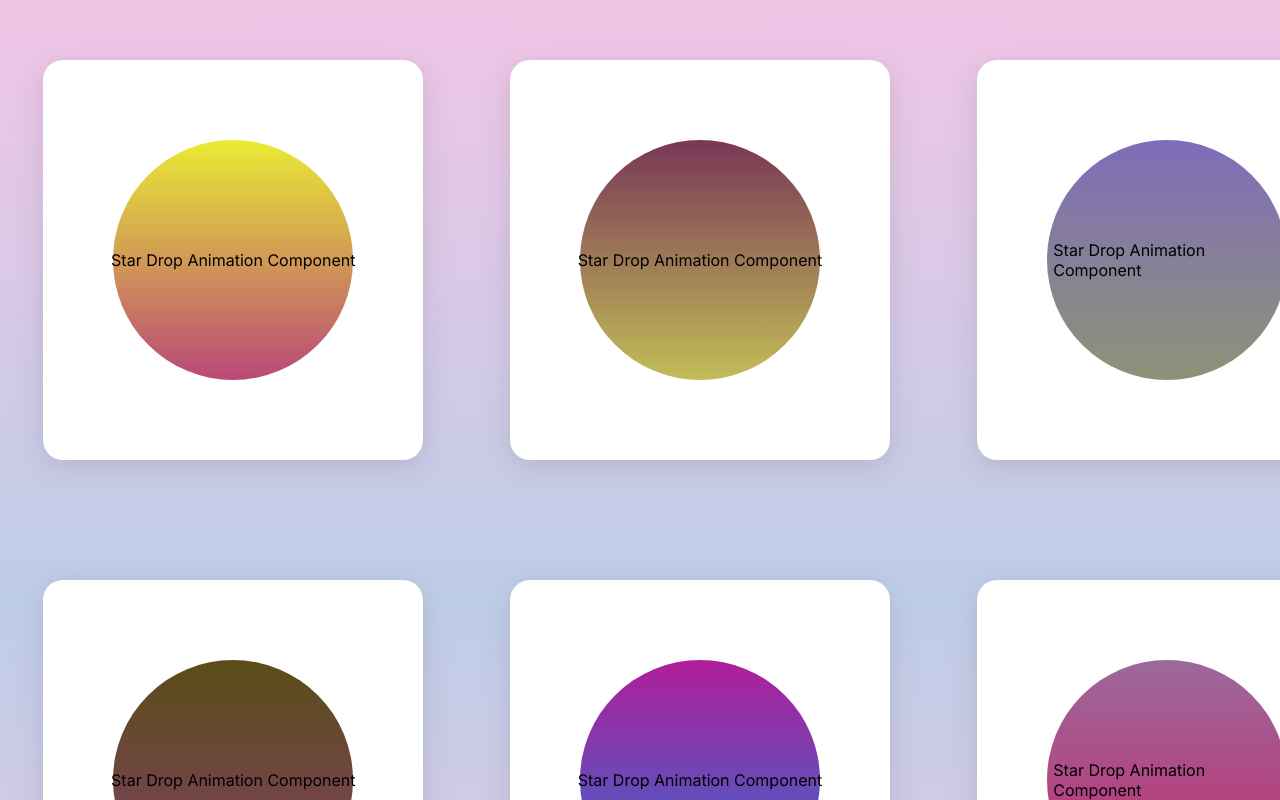
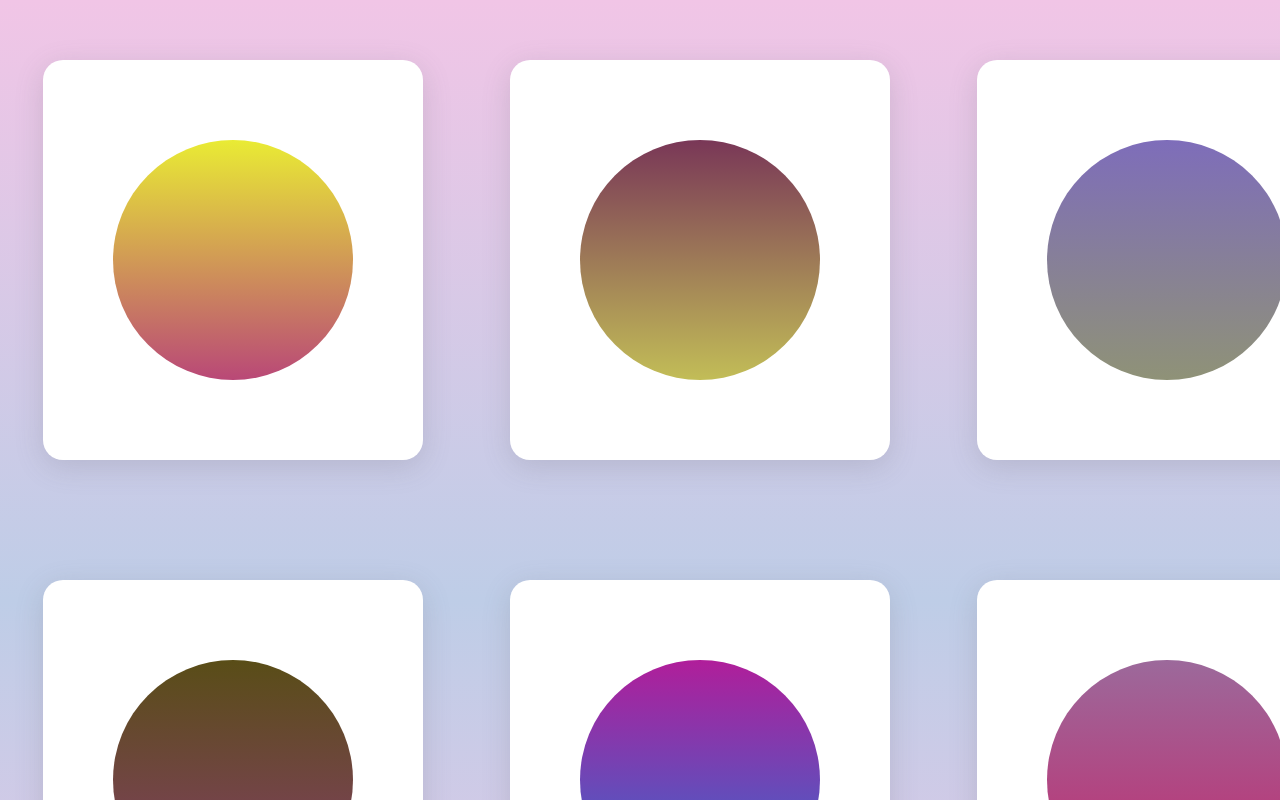
Before and after one commit to BadangGit/PPT-Project, a Vue app in the folder normal/: page /stars in a window 1280 px wide. Shown: the top 800 px of the page. Built offline with nearby package versions, Linux system fonts and the light colour scheme.

Commit message:
change starDropAnimation component dynamic rendering

```diff
--- a/normal/src/components/cards/starCard.vue
+++ b/normal/src/components/cards/starCard.vue
@@ -1,5 +1,6 @@
 <script setup lang="ts">
 import starDropAnimation from "@/components/effects/starDropAnimation.vue";
+import { ref } from "vue";
 
 const props = defineProps({
   randomColor: {
@@ -7,15 +8,25 @@ const props = defineProps({
     required: true,
   },
 });
+
+const IsCardMouseOver = ref(false);
 </script>
 
 <template>
-  <div class="starCard">
-    <starDropAnimation></starDropAnimation>
+  <div
+    class="starCard"
+    @mouseover="IsCardMouseOver = true"
+    @mouseleave="IsCardMouseOver = false"
+  >
+    <starDropAnimation
+      v-if="IsCardMouseOver"
+      :style="{ zIndex: '2' }"
+    ></starDropAnimation>
     <div
       class="starCardContent"
       :style="{
         backgroundImage: `linear-gradient(${props.randomColor})`,
+        zIndex: '3',
       }"
     ></div>
   </div>
--- a/normal/src/components/effects/starDropAnimation.vue
+++ b/normal/src/components/effects/starDropAnimation.vue
@@ -7,5 +7,8 @@
 <style>
 .starDropGrid {
   position: absolute;
+
+  width: 100%;
+  height: 100%;
 }
 </style>
```
